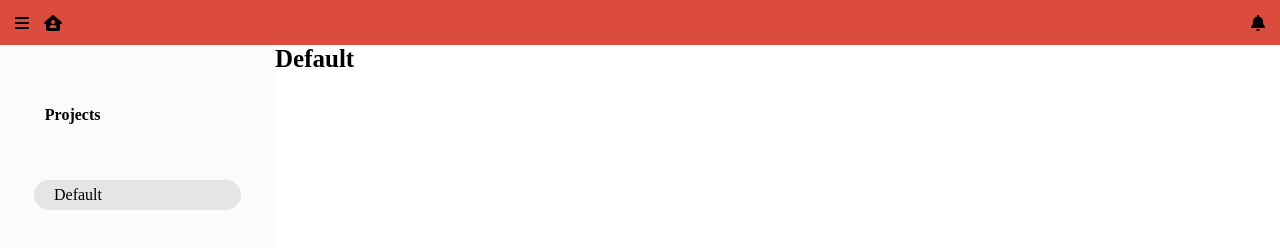
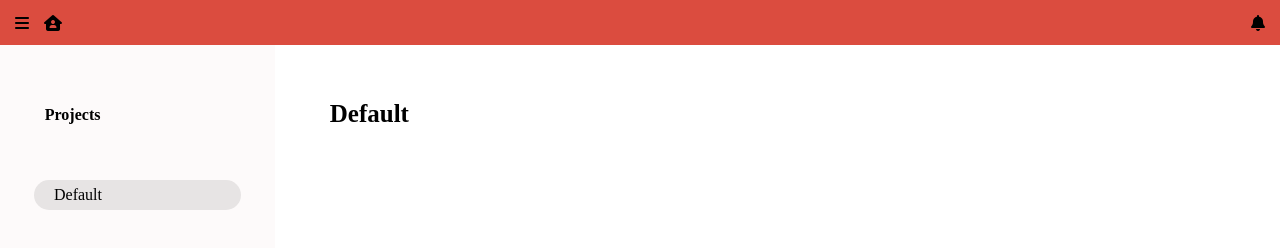
Before and after one commit to CodingFunky/To-Do, a website built with webpack: page dist/index.html in a window 1280 px wide. Built offline with Linux system fonts and the light colour scheme; some icons are missing.

Commit message:
restored styling for header

```diff
--- a/src/style.css
+++ b/src/style.css
@@ -86,7 +86,7 @@ p {
 }
 
 #todo-container {
-    /* padding: 55px; */
+    padding: 55px;
     width: 70%;
 }
 .task-header {
```
Also changed, not shown: dist/bundle.js, dist/index.html, 1 other file.
